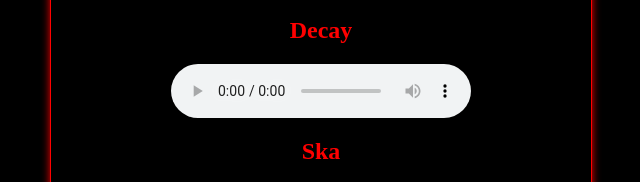
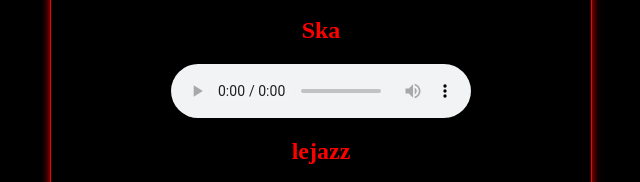
Before and after one commit to A0Prakash/a0prakash.github.io, a plain HTML site: page music/index.html in a window 1280 px wide. Shown: the part 586-768 px from the top of the page, 319-959 px from the left. Drawn offline with Linux system fonts and the light colour scheme.

Commit message:
init commit

```diff
--- /dev/null
+++ b/bandshit/style.css
@@ -0,0 +1,30 @@
+body{
+    background-color: rgb(225, 196, 9);
+}
+
+.musicheader{
+    size: 300%;
+    color: black;
+    background-color: white;
+    box-shadow: 0 4px 8px 0 black;
+    text-align: center;
+    width: 300px;
+    margin:auto;
+    padding:16px;
+    border-radius: 4%;
+    border-spacing: 15px;
+    border: 1px solid rgb(225, 196, 9);
+}
+
+.codemonkey{
+    border-spacing: 15px;
+    background-color: white;
+    color: black;
+    box-shadow: 0 4px 8px 0 black;
+    text-align: center;
+    margin: auto;
+    width: 500px;
+    padding: 20px;
+    border-radius: 6%;
+    border: 1px solid rgb(225, 196, 9);
+}
--- a/music/index.html
+++ b/music/index.html
@@ -30,12 +30,6 @@
                         <source src = 'brazil.m4a' type = 'audio/mp4'>
                     </audio>
                 </div>
-                <div class = decay>
-                    <h2 class = othersideheader> Decay</h2>
-                    <audio controls>
-                        <source src = 'Decay.wav' type = 'audio/mpeg'>
-                    </audio>
-                </div>
                 <div class = ska>
                     <h2 class = othersideheader> Ska</h2>
                     <audio controls>
```
Also changed, not shown: bandshit/index.html (added, +18 -0 lines), 2 other files.
